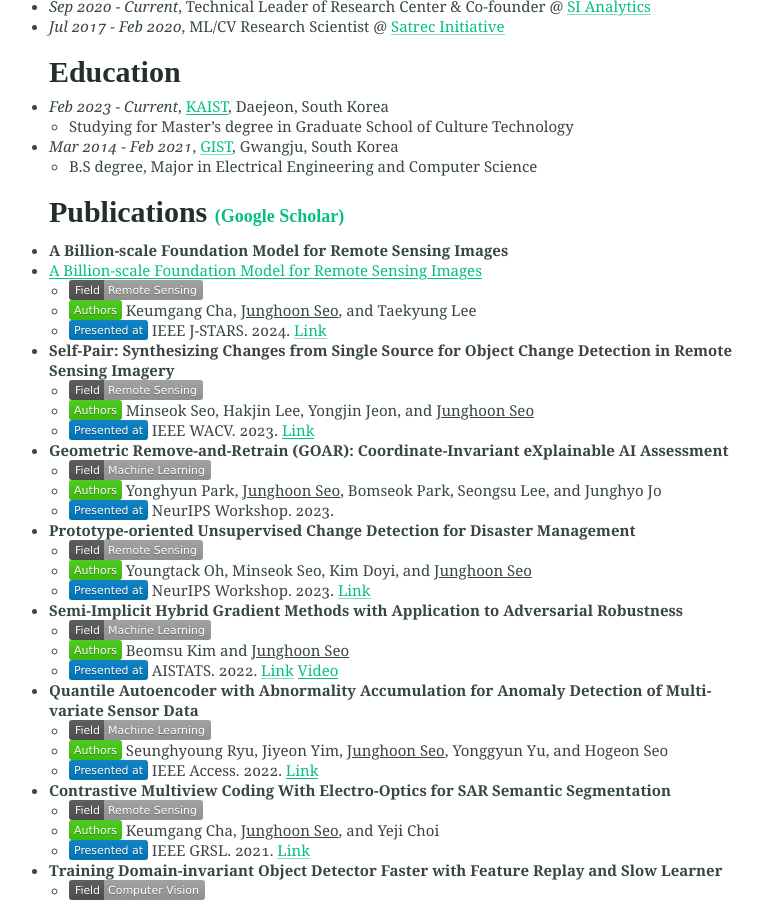
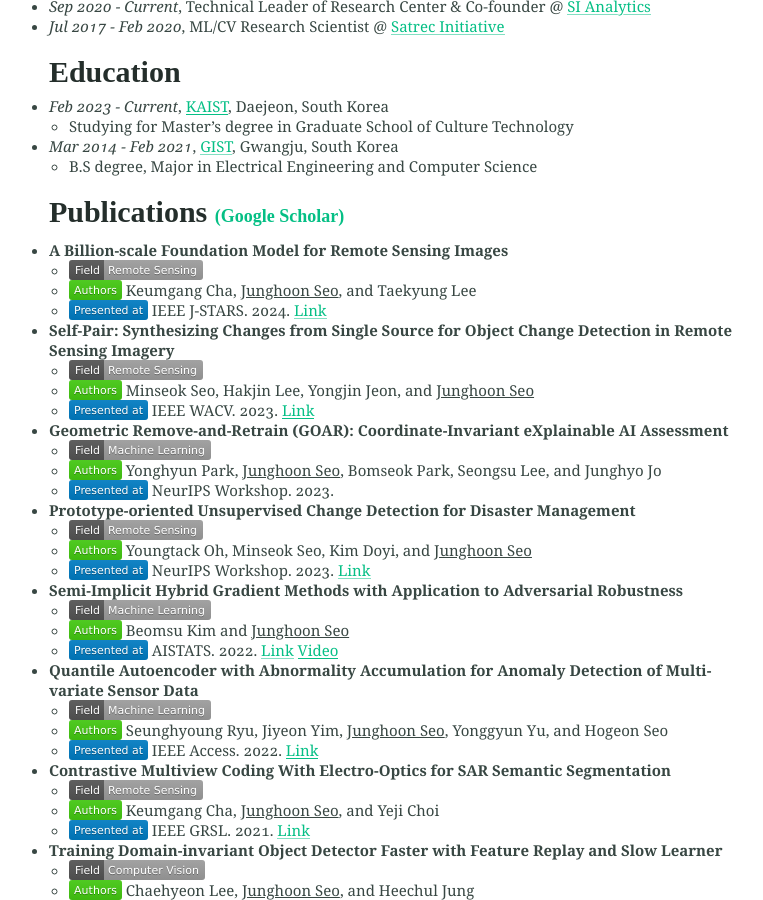
Before and after one commit to mikigom/mikigom.github.io, a Jekyll site: the page built from index.md, in a window 1280 px wide and 900 px high, scrolled down 760 px. Shown: the whole window, without its empty margins (234-997 px from the left). Built offline with Jekyll 4.4.1, drawn with Linux system fonts in a browser that asks for light colours.

Commit message:
Update index.md

```diff
--- a/index.md
+++ b/index.md
@@ -26,7 +26,6 @@
 
 ### Publications <span style="font-size:0.6em;">[(Google Scholar)](https://scholar.google.com/citations?user=9KBQk-YAAAAJ&hl=en)</span>
 * **A Billion-scale Foundation Model for Remote Sensing Images**
-* <a href="https://arxiv.org/abs/2304.05215">A Billion-scale Foundation Model for Remote Sensing Images</a>
   - <img height="10" src="/assets/Field-Remote Sensing-lightgrey.svg">
   - <img height="10" src="/assets/-Authors-brightgreen.svg"> Keumgang Cha, <U>Junghoon Seo</U>, and Taekyung Lee
   - <img height="10" src="/assets/-Presented%20at-blue.svg"> IEEE J-STARS. 2024. [Link](https://arxiv.org/abs/2304.05215)
```
